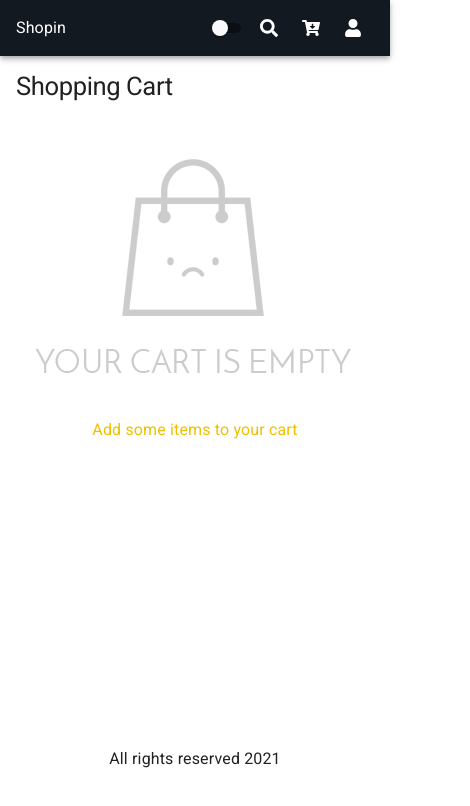
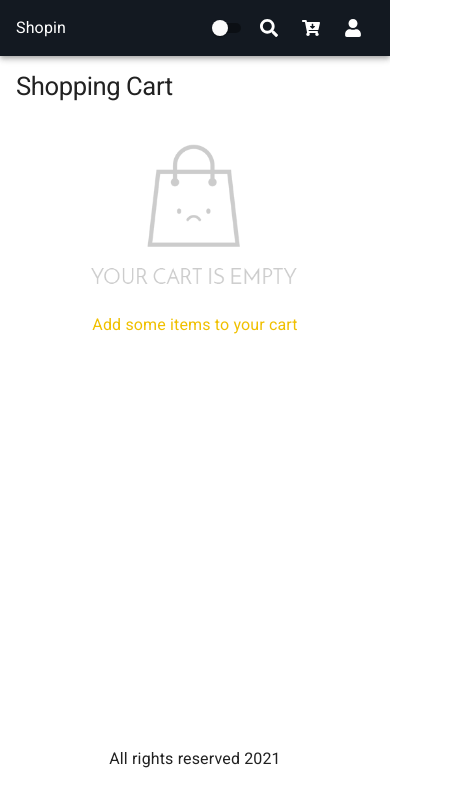
Before and after one commit to newtronahmed/ahmedzona, a Next.js app: page /cart in a window 390 px wide. Shown: the top 806 px of the page, 470 px wide, since content can reach past the window. Built offline with nearby package versions, Linux system fonts and the light colour scheme.

Commit message:
empty cart img now responsive

```diff
--- a/assets/style.css
+++ b/assets/style.css
@@ -4,6 +4,10 @@ a .active {
 
 body {
   background-color: white !important;
+}
+
+.emptyCartImg {
+  max-width: 100%;
 }
 
 #nav-menu .MuiPaper-root {
--- a/assets/style.scss
+++ b/assets/style.scss
@@ -4,6 +4,9 @@ a .active {
 body{
     // background-color: steelblue !important;
     background-color: white !important;
+}
+.emptyCartImg {
+    max-width: 100%;
 }
 // box-shadow: rgba(0, 0, 0, 0.05) 0px 0px 0px 1px;
 
--- a/pages/cart.jsx
+++ b/pages/cart.jsx
@@ -35,7 +35,7 @@ function Cart() {
                 cart.cartItems.length === 0 ? (
                     <>
                         <div className={classes.emptyCartContainer}>
-                            <img src="/images/empty-cart.png" />
+                            <img src="/images/empty-cart.png" className="emptyCartImg" />
                         </div>
                         <div>
                             <NextLink href="/" passHref>
```
Also changed, not shown: 1 other file (tests, documents, lock files or other folders).
